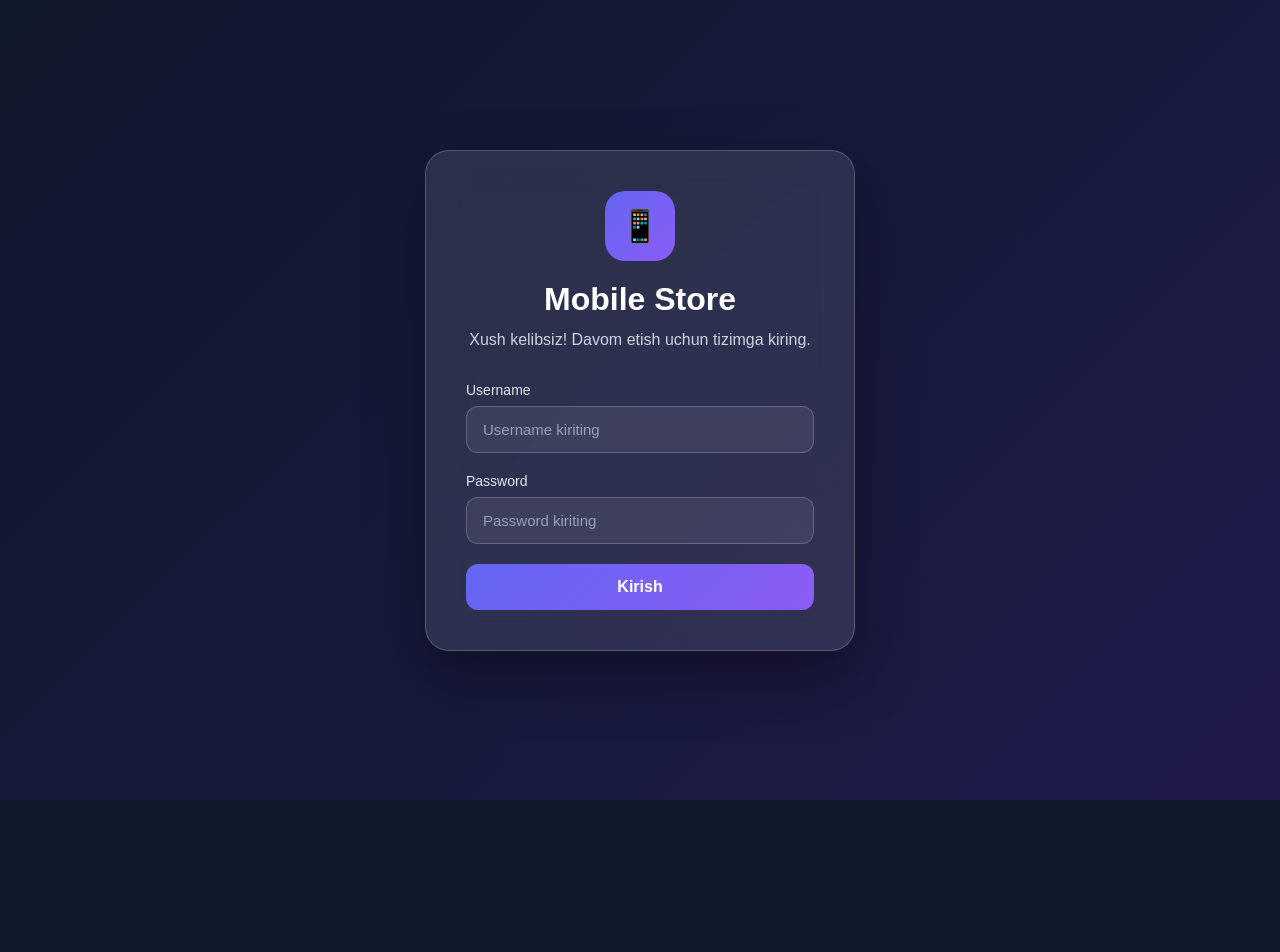
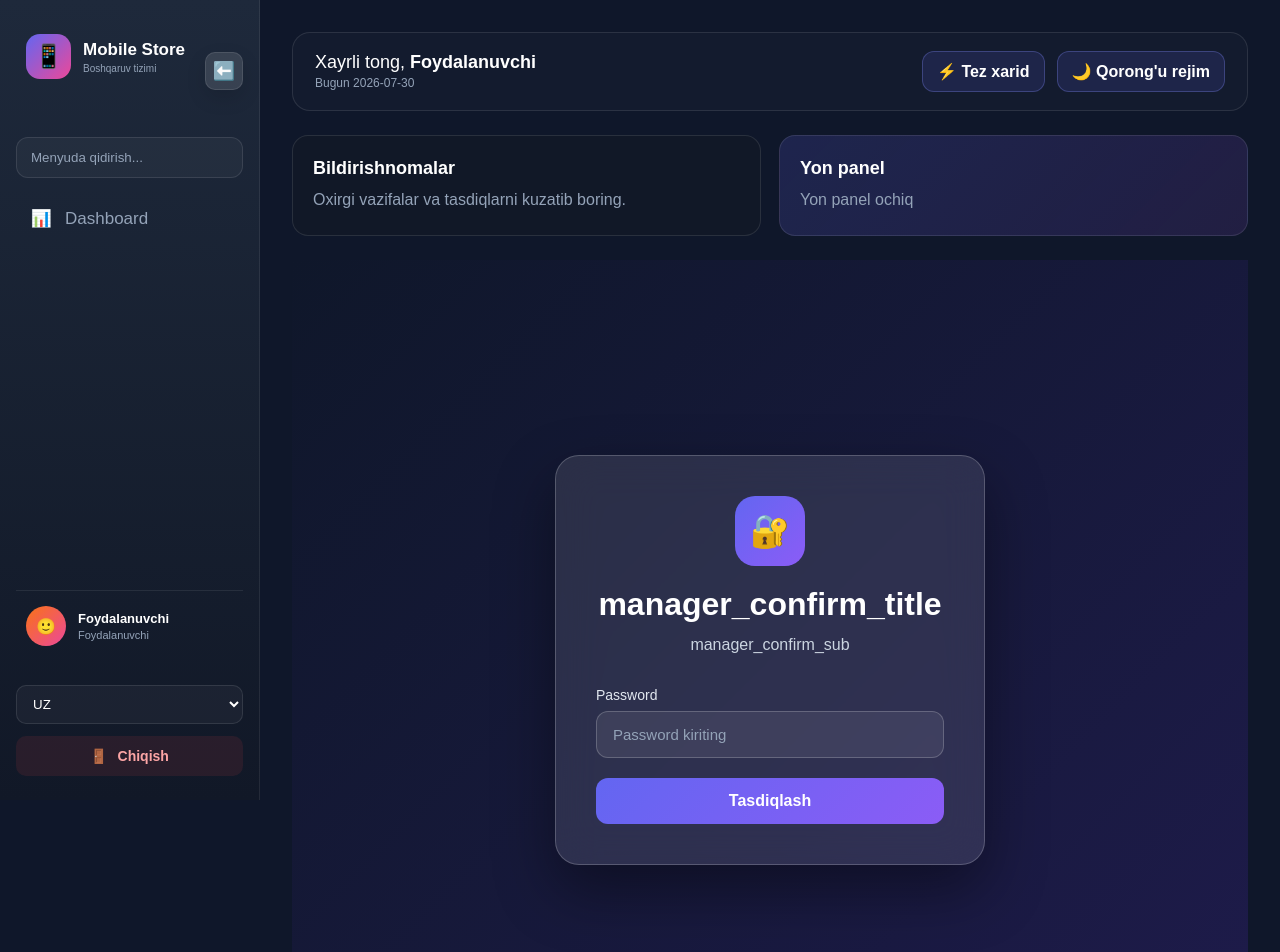
Before and after one commit to bekmurod2024gl-dev/NOVA-PHONE, a React (Vite) app: page /manager in a window 1280 px wide. Shown: the top 952 px of the page. Before the commit the page ends 800 px from the top, so only its background shows below. Built offline with nearby package versions, Linux system fonts and the light colour scheme.

Commit message:
feat: add manager confirm and restore BrowserRouter; redirect unauthorised admin/manager to confirm

```diff
--- a/src/App.jsx
+++ b/src/App.jsx
@@ -1,4 +1,4 @@
-import { HashRouter } from "react-router-dom";
+import { BrowserRouter } from "react-router-dom";
 import AppRoutes from "./routes/AppRoutes";
 import { LocaleProvider } from "./context/LocaleContext";
 import { useEffect } from "react";
@@ -16,9 +16,9 @@ function AppInner() {
   }, []);
 
   return (
-    <HashRouter>
+    <BrowserRouter>
       <AppRoutes />
-    </HashRouter>
+    </BrowserRouter>
   );
 }
 
--- a/src/components/ProtectedRoute.jsx
+++ b/src/components/ProtectedRoute.jsx
@@ -1,20 +1,27 @@
-import { Navigate } from "react-router-dom";
-import Unauthorized from "./Unauthorized";
+import { Navigate, useLocation } from "react-router-dom";
+import ManagerConfirm from "../pages/Auth/ManagerConfirm";
 
 // type: 'admin' | 'manager' | 'user' (minimum role)
 export default function ProtectedRoute({ children, role }) {
   const current = localStorage.getItem("nova_role");
 
-  // If the route requires admin access, show unauthorized component instead of redirecting to login
+  const location = useLocation();
+
+  // If the route requires admin access, redirect to admin confirm page
   if (role === "admin") {
     if (current === "admin") return children;
-    return <Unauthorized role="admin" />;
+    return <Navigate to="/admin" replace />;
   }
 
-  // If the route requires manager access, allow managers and admins only
+  // If the route requires manager access, redirect to manager confirm page
   if (role === "manager") {
     if (current === "manager" || current === "admin") return children;
-    return <Unauthorized role="manager" />;
+    // If the user is trying to access the manager root path, show confirmation inline
+    if (location.pathname === "/manager") {
+      return <ManagerConfirm />;
+    }
+
+    return <Navigate to="/manager" replace />;
   }
 
   // For routes without a required role, allow access
--- /dev/null
+++ b/src/pages/Auth/ManagerConfirm.jsx
@@ -0,0 +1,57 @@
+import { useState } from "react";
+import { Navigate, useNavigate } from "react-router-dom";
+import { useLocale } from "../../context/LocaleContext";
+
+function ManagerConfirm() {
+  const currentRole = localStorage.getItem("nova_role");
+  if (currentRole === "manager" || currentRole === "admin") {
+    return <Navigate to="/manager" replace />;
+  }
+
+  const navigate = useNavigate();
+  const { t } = useLocale();
+  const [password, setPassword] = useState("");
+  const [error, setError] = useState("");
+
+  const handleSubmit = (event) => {
+    event.preventDefault();
+    setError("");
+
+    if (password.trim() === "manager1234") {
+      localStorage.setItem("nova_role", "manager");
+      localStorage.setItem("nova_display_name", "Menejer");
+      navigate("/manager");
+      return;
+    }
+
+    setError(t("incorrect_password") || "Password noto'g'ri");
+  };
+
+  return (
+    <div className="login-page admin-confirm-page">
+      <div className="login-card">
+        <div className="brand">🔐</div>
+        <h1>{t("manager_confirm_title") || "Manager tasdiqlash"}</h1>
+        <p className="login-subtitle">{t("manager_confirm_sub") || "Manager parolini kiriting"}</p>
+
+        <form onSubmit={handleSubmit}>
+          <div className="input-group">
+            <label>{t("password")}</label>
+            <input
+              type="password"
+              placeholder={t("password") + " kiriting"}
+              value={password}
+              onChange={(event) => setPassword(event.target.value)}
+            />
+          </div>
+
+          {error && <p className="error-message">{error}</p>}
+
+          <button type="submit">{t("confirm") || "Tasdiqlash"}</button>
+        </form>
+      </div>
+    </div>
+  );
+}
+
+export default ManagerConfirm;
```
